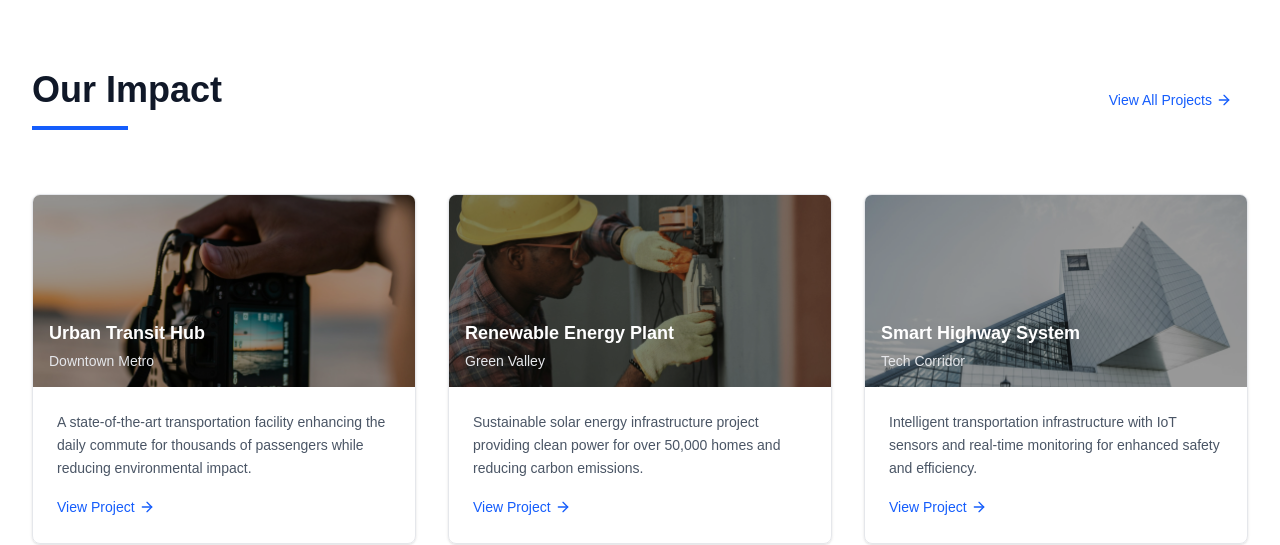
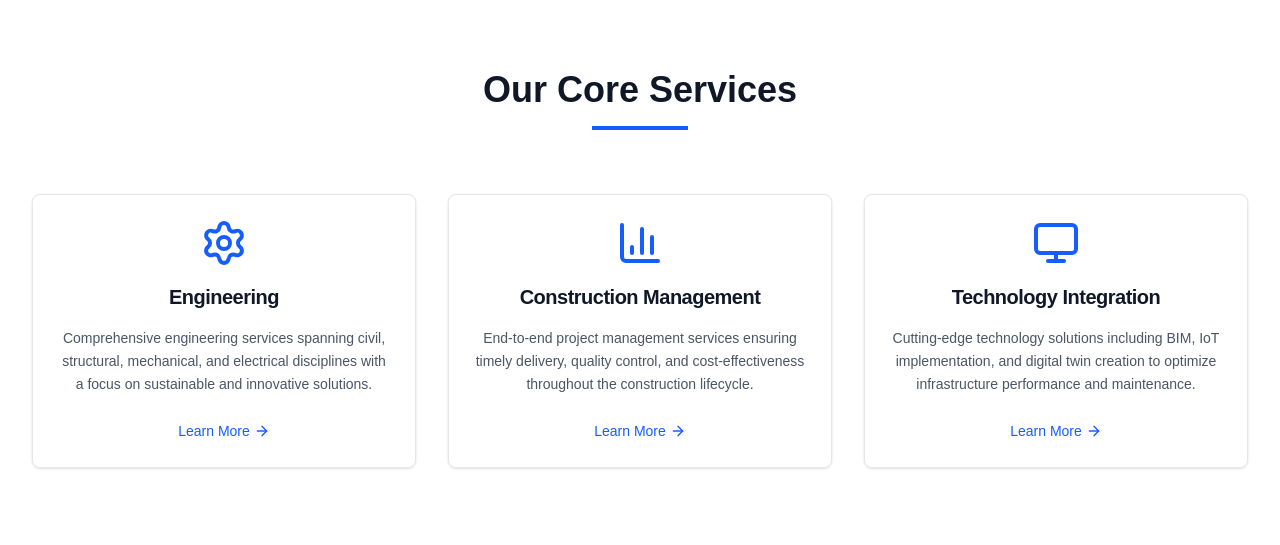
Before and after one commit to vincent-mashupgarage/feelDX, a Next.js app in the folder feeldx/: page / in a window 1280 px wide. Shown: the part 712-1257 px from the top of the page. Built offline with nearby package versions, Linux system fonts and the light colour scheme.

Commit message:
Add ServicesSection component to display core services with icons and descriptions

```diff
--- /dev/null
+++ b/feeldx/src/components/services-section.tsx
@@ -0,0 +1,78 @@
+import {
+  Card,
+  CardContent,
+  CardDescription,
+  CardHeader,
+  CardTitle,
+} from "@/components/ui/card";
+import { Button } from "@/components/ui/button";
+import { Settings, BarChart3, Monitor, ArrowRight } from "lucide-react";
+
+export default function ServicesSection() {
+  const services = [
+    {
+      icon: <Settings className="h-12 w-12 text-blue-600" />,
+      title: "Engineering",
+      description:
+        "Comprehensive engineering services spanning civil, structural, mechanical, and electrical disciplines with a focus on sustainable and innovative solutions.",
+      link: "#",
+    },
+    {
+      icon: <BarChart3 className="h-12 w-12 text-blue-600" />,
+      title: "Construction Management",
+      description:
+        "End-to-end project management services ensuring timely delivery, quality control, and cost-effectiveness throughout the construction lifecycle.",
+      link: "#",
+    },
+    {
+      icon: <Monitor className="h-12 w-12 text-blue-600" />,
+      title: "Technology Integration",
+      description:
+        "Cutting-edge technology solutions including BIM, IoT implementation, and digital twin creation to optimize infrastructure performance and maintenance.",
+      link: "#",
+    },
+  ];
+
+  return (
+    <section className="py-20 bg-white">
+      <div className="max-w-7xl mx-auto px-4 sm:px-6 lg:px-8">
+        {/* Section Header */}
+        <div className="text-center mb-16">
+          <h2 className="text-3xl md:text-4xl font-bold text-gray-900 mb-4">
+            Our Core Services
+          </h2>
+          <div className="w-24 h-1 bg-blue-600 mx-auto"></div>
+        </div>
+
+        {/* Services Grid */}
+        <div className="grid grid-cols-1 md:grid-cols-2 lg:grid-cols-3 gap-8">
+          {services.map((service, index) => (
+            <Card
+              key={index}
+              className="group hover:shadow-lg transition-all duration-300 border-gray-200 hover:border-blue-200"
+            >
+              <CardHeader className="text-center pb-4">
+                <div className="flex justify-center mb-4">{service.icon}</div>
+                <CardTitle className="text-xl font-semibold text-gray-900">
+                  {service.title}
+                </CardTitle>
+              </CardHeader>
+              <CardContent className="text-center">
+                <CardDescription className="text-gray-600 mb-6 leading-relaxed">
+                  {service.description}
+                </CardDescription>
+                <Button
+                  variant="ghost"
+                  className="text-blue-600 hover:text-blue-700 p-0 h-auto font-medium group"
+                >
+                  Learn More
+                  <ArrowRight className="ml-1 h-4 w-4 transition-transform group-hover:translate-x-1" />
+                </Button>
+              </CardContent>
+            </Card>
+          ))}
+        </div>
+      </div>
+    </section>
+  );
+}
```
